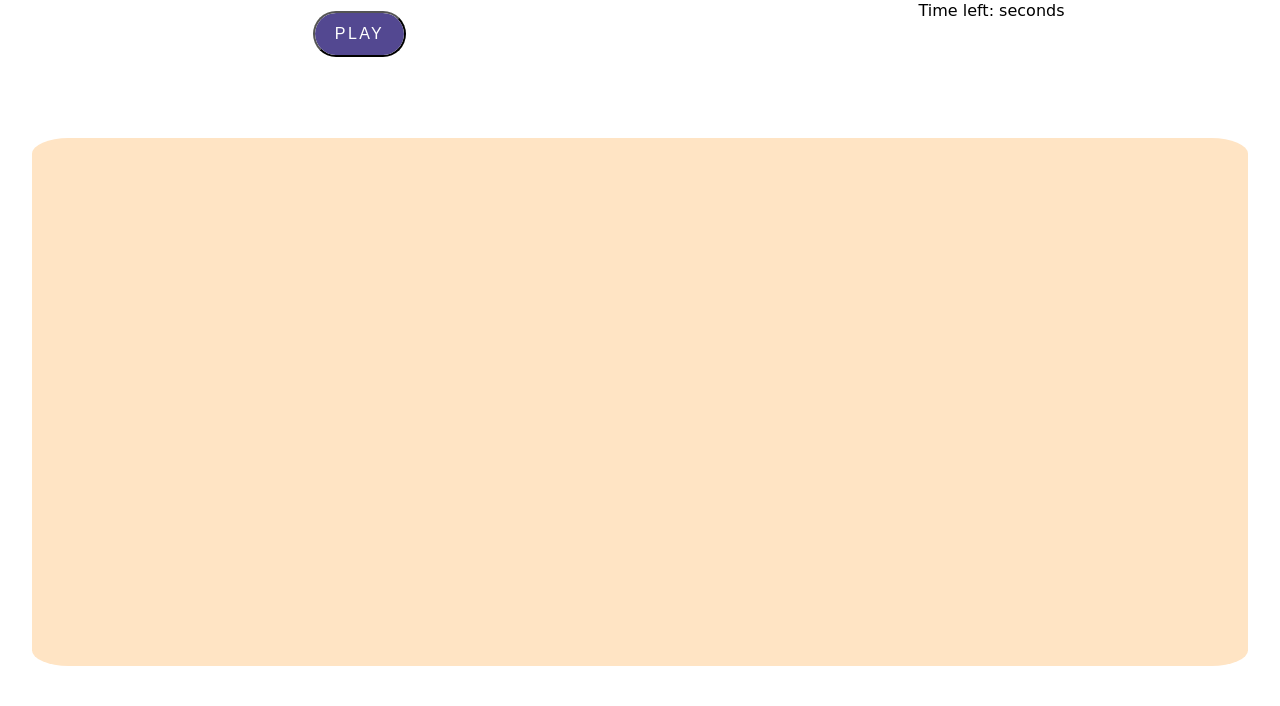
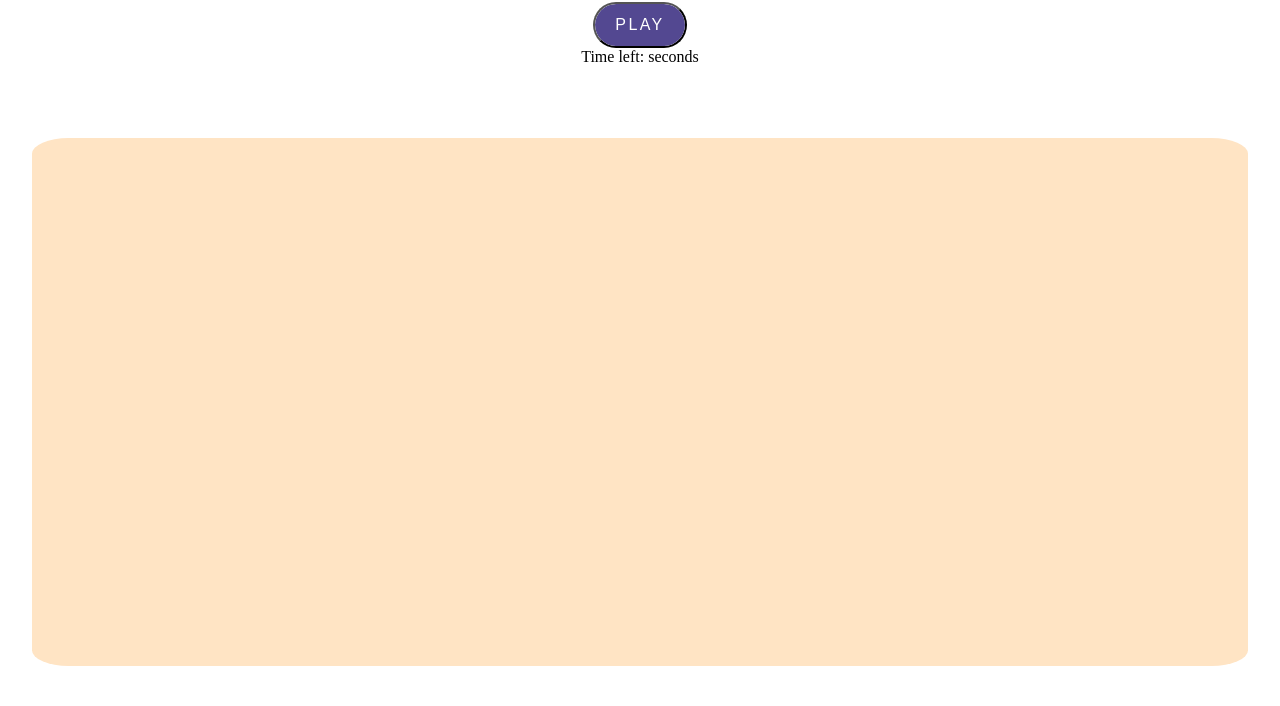
Before and after one commit to ezzi0/element-bender, a plain HTML site: page index.html in a window 1280 px wide. Shown: the part 94-800 px from the top of the page. Drawn offline with Linux system fonts and the light colour scheme; a web font is replaced by a local one.

Commit message:
some changes

```diff
--- a/styles.css
+++ b/styles.css
@@ -74,14 +74,14 @@ main div img {
   right: inherit !important;
 }
 
-#timer {
+/* #timer {
   font-family: "Gluten", cursive;
   padding-top: 2rem;
 
   &span {
     color: red;
   }
-}
+} */
 
 /* .avatar {
   position: absolute;
```
